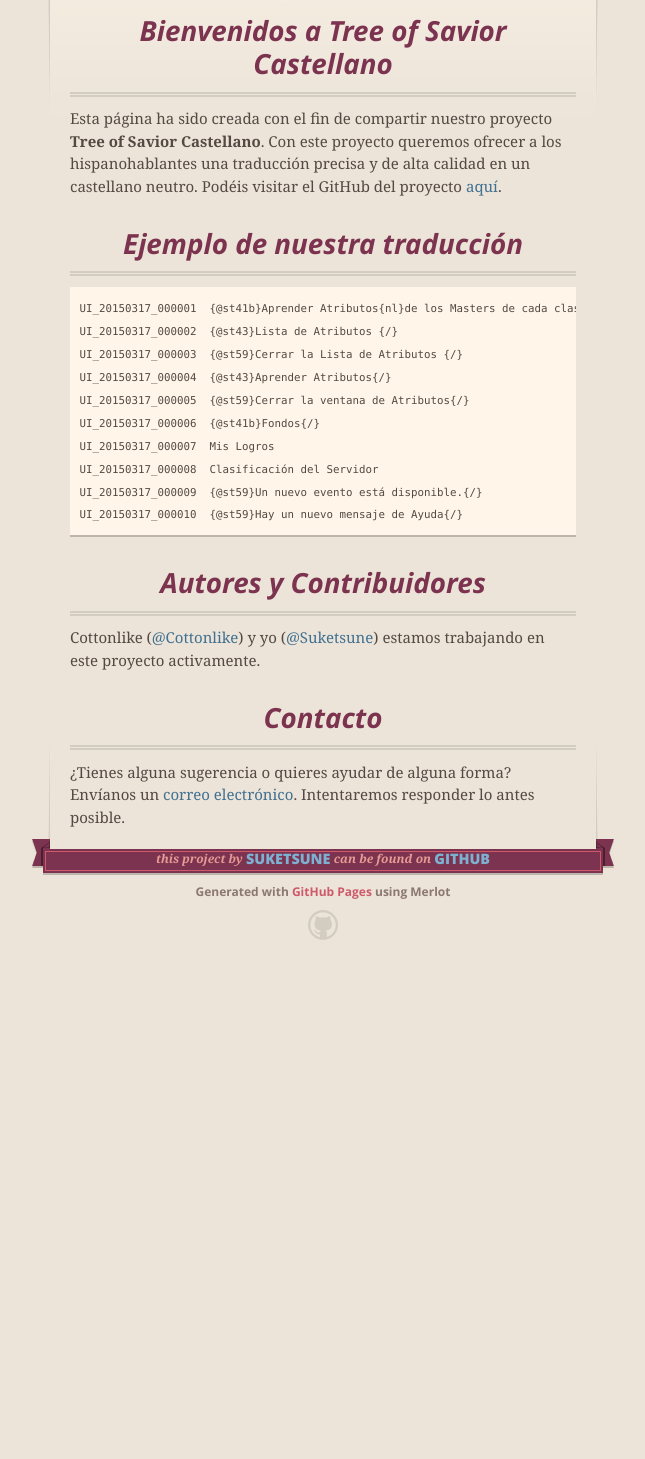
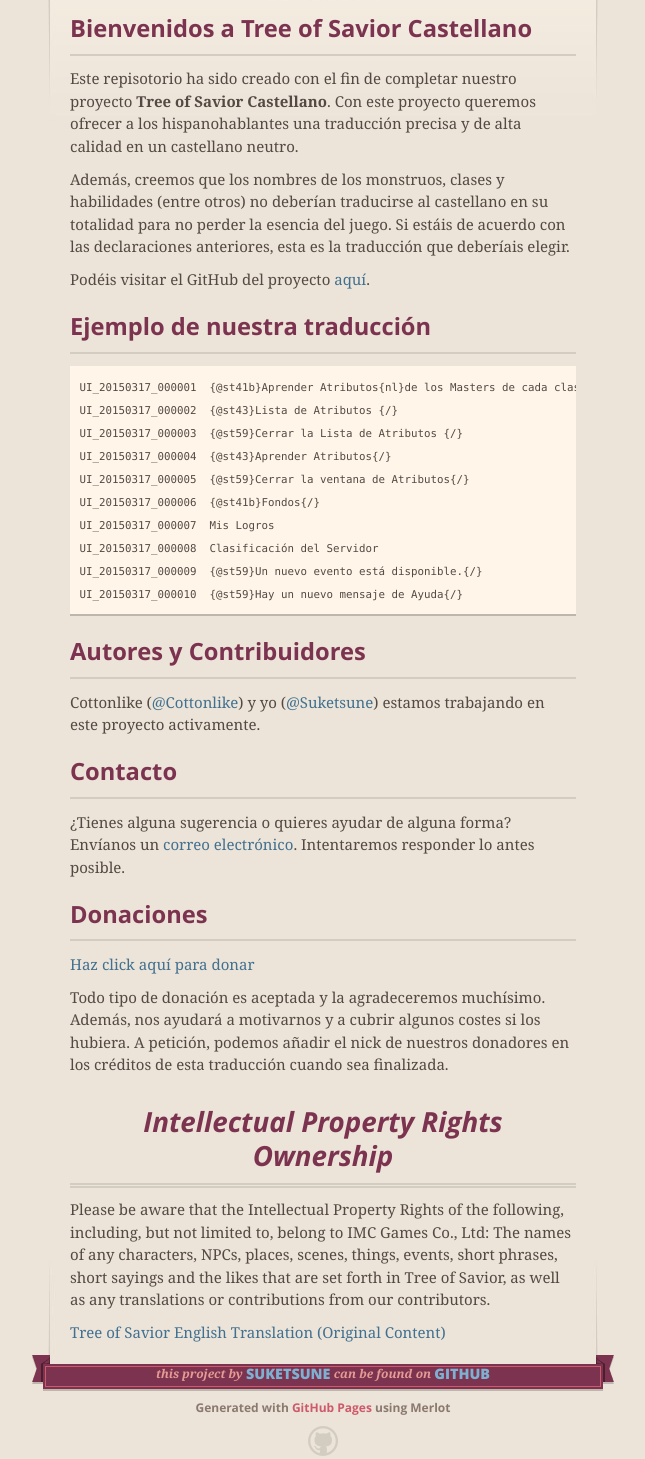
Before and after one commit to dhanict/treeofsavior-castellano, a plain HTML site: page index.html in a window 1280 px wide. Shown: the part 253-1712 px from the top of the page, without its empty margins (317-962 px from the left). Before the commit the page ends 1233 px from the top, so only its background shows below. Drawn offline with nearby package versions, Linux system fonts and the light colour scheme.

```diff
--- a/index.html
+++ b/index.html
@@ -50,7 +50,11 @@
 <a id="bienvenidos-a-tree-of-savior-castellano" class="anchor" href="#bienvenidos-a-tree-of-savior-castellano" aria-hidden="true"><span class="octicon octicon-link"></span></a>Bienvenidos a <strong>Tree of Savior Castellano</strong>
 </h3>
 
-<p>Esta página ha sido creada con el fin de compartir nuestro proyecto <strong>Tree of Savior Castellano</strong>. Con este proyecto queremos ofrecer a los hispanohablantes una traducción precisa y de alta calidad en un castellano neutro. Podéis visitar el GitHub del proyecto <a href="https://github.com/Suketsune/treeofsavior-castellano/">aquí</a>.</p>
+<p>Este repisotorio ha sido creado con el fin de completar nuestro proyecto <strong>Tree of Savior Castellano</strong>. Con este proyecto queremos ofrecer a los hispanohablantes una traducción precisa y de alta calidad en un castellano neutro.</p>
+
+<p>Además, creemos que los nombres de los monstruos, clases y habilidades (entre otros) no deberían traducirse al castellano en su totalidad para no perder la esencia del juego. Si estáis de acuerdo con las declaraciones anteriores, esta es la traducción que deberíais elegir.</p>
+
+<p>Podéis visitar el GitHub del proyecto <a href="https://github.com/Suketsune/treeofsavior-castellano/">aquí</a>.</p>
 
 <h3>
 <a id="ejemplo-de-nuestra-traducción" class="anchor" href="#ejemplo-de-nuestra-traducci%C3%B3n" aria-hidden="true"><span class="octicon octicon-link"></span></a>Ejemplo de nuestra traducción</h3>
@@ -76,6 +80,20 @@ UI_20150317_000010  {@st59}Hay un nuevo mensaje de Ayuda{/}
 <a id="contacto" class="anchor" href="#contacto" aria-hidden="true"><span class="octicon octicon-link"></span></a>Contacto</h3>
 
 <p>¿Tienes alguna sugerencia o quieres ayudar de alguna forma? Envíanos un <a href="mailto:epicsuketsune@gmail.com">correo electrónico</a>. Intentaremos responder lo antes posible.</p>
+
+<h3>
+<a id="donaciones" class="anchor" href="#donaciones" aria-hidden="true"><span class="octicon octicon-link"></span></a>Donaciones</h3>
+
+<p><a href="https://www.paypal.com/cgi-bin/webscr?cmd=_s-xclick&amp;hosted_button_id=Q4DYNKW793YEW">Haz click aquí para donar</a></p>
+
+<p>Todo tipo de donación es aceptada y la agradeceremos muchísimo. Además, nos ayudará a motivarnos y a cubrir algunos costes si los hubiera. A petición, podemos añadir el nick de nuestros donadores en los créditos de esta traducción cuando sea finalizada.</p>
+
+<h2>
+<a id="intellectual-property-rights-ownership" class="anchor" href="#intellectual-property-rights-ownership" aria-hidden="true"><span class="octicon octicon-link"></span></a>Intellectual Property Rights Ownership</h2>
+
+<p>Please be aware that the Intellectual Property Rights of the following, including, but not limited to, belong to IMC Games Co., Ltd: The names of any characters, NPCs, places, scenes, things, events, short phrases, short sayings and the likes that are set forth in Tree of Savior, as well as any translations or contributions from our contributors.</p>
+
+<p><a href="https://github.com/Treeofsavior/EnglishTranslation">Tree of Savior English Translation (Original Content)</a></p>
       </section>
 
       <footer>
```
Also changed, not shown: params.json (+1 -1 lines).
